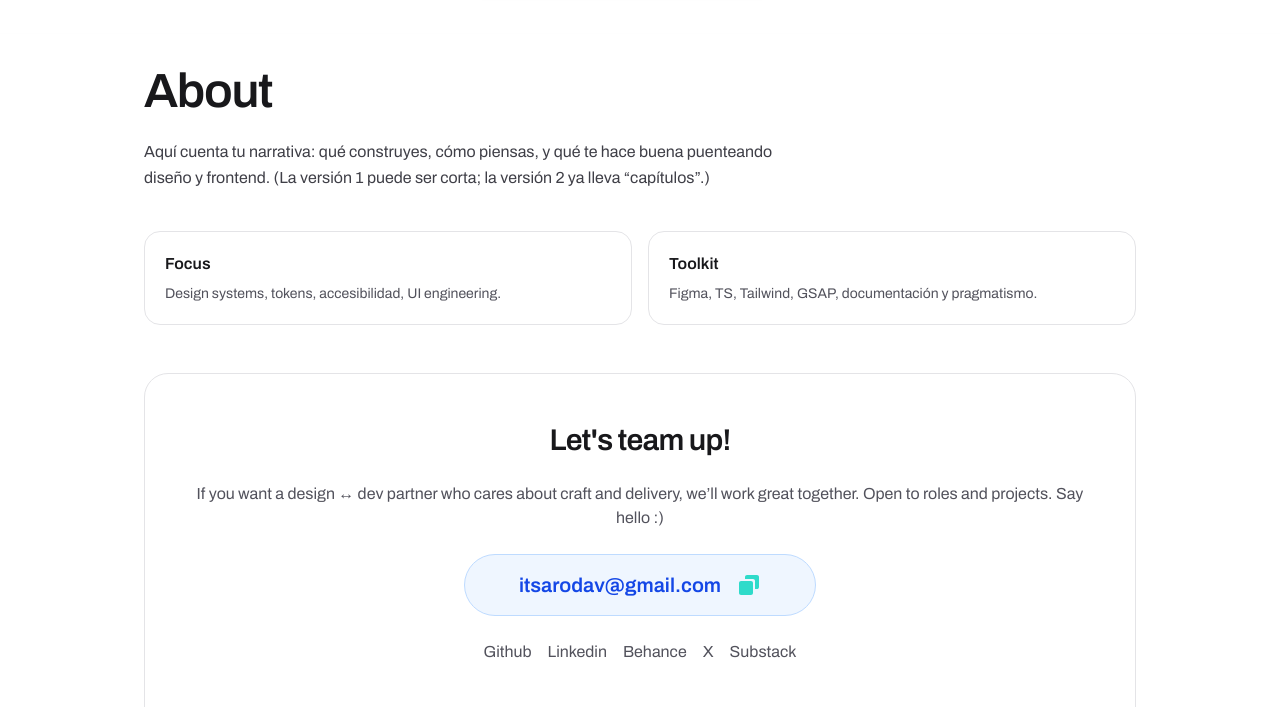
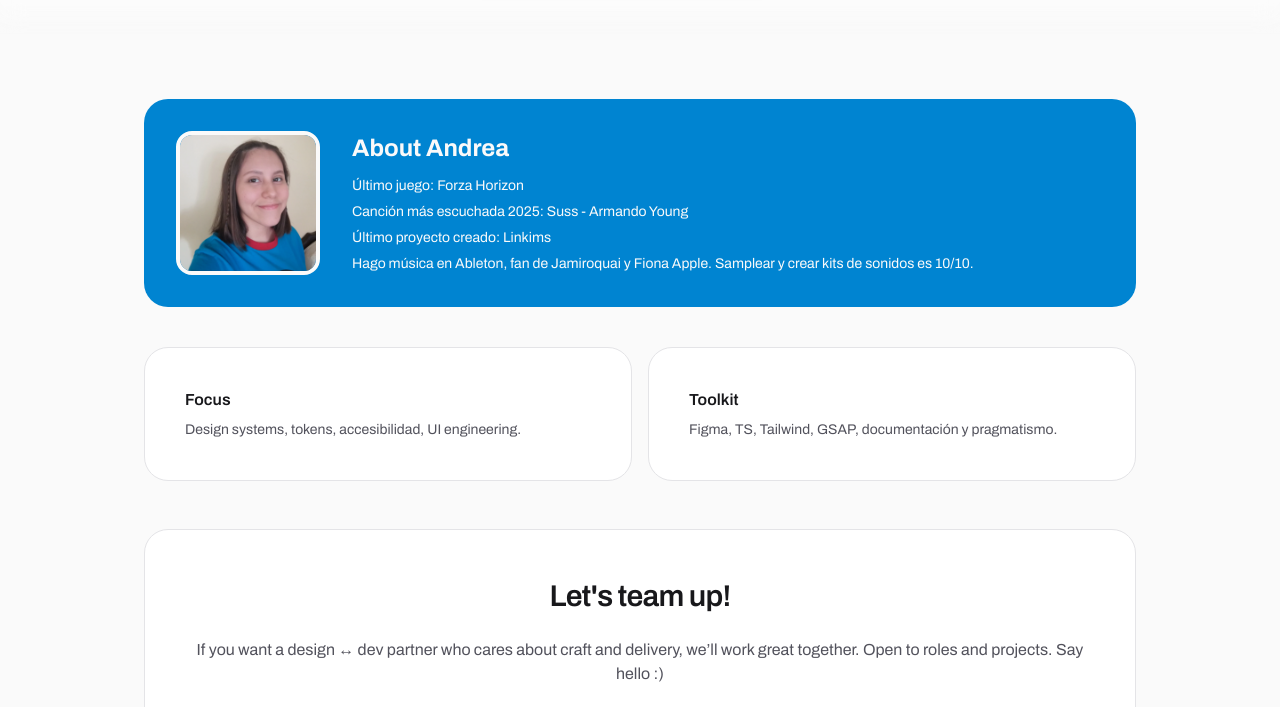
Before and after one commit to itsarodav/web-portfolio, a website built with Vite: page about.html in a window 1280 px wide. Shown: the part 61-768 px from the top of the page. Built offline with nearby package versions, Linux system fonts and the light colour scheme.

Commit message:
About card added

```diff
--- a/about.html
+++ b/about.html
@@ -17,22 +17,36 @@
         <title>About — Andrea</title>
     </head>
 
-    <body class="flex min-h-screen flex-col bg-white text-zinc-900 dark:bg-zinc-950 dark:text-zinc-100">
+    <body class="flex min-h-screen flex-col bg-zinc-50 text-zinc-900 dark:bg-zinc-950 dark:text-zinc-100">
         <div data-include="header"></div>
         <main class="mx-auto max-w-5xl grow px-4 py-14">
-        <h1 class="about-title text-4xl font-semibold tracking-tight md:text-5xl">About</h1>
 
-        <p class="about-body mt-6 max-w-2xl text-base leading-relaxed text-zinc-700 dark:text-zinc-300">
-            Aquí cuenta tu narrativa: qué construyes, cómo piensas, y qué te hace buena puenteando diseño y frontend.
-            (La versión 1 puede ser corta; la versión 2 ya lleva “capítulos”.)
-        </p>
+        <!-- Fun bio card -->
+        <div class="mt-8 flex flex-row items-center gap-6 rounded-3xl bg-sky-600 p-6 dark:bg-blue-300 md:gap-8 md:p-8">
+            <div class="shrink-0">
+                <img
+                    src="/assets/arodav-profile.webp"
+                    alt="Foto de Andrea"
+                    class="h-28 w-28 rounded-2xl border-4 border-zinc-50 object-cover object-top dark:border-blue-500 md:h-36 md:w-36"
+                />
+            </div>
+            <div>
+                <h1 class="text-2xl font-bold text-zinc-50 dark:text-zinc-700">About Andrea</h1>
+                <ul class="mt-3 list-none space-y-1.5 text-sm text-zinc-50 dark:text-zinc-600">
+                    <li>Último juego: Forza Horizon</li>
+                    <li>Canción más escuchada 2025: Suss - Armando Young</li>
+                    <li>Último proyecto creado: Linkims</li>
+                    <li>Hago música en Ableton, fan de Jamiroquai y Fiona Apple. Samplear y crear kits de sonidos es 10/10.</li>
+                </ul>
+            </div>
+        </div>
 
         <div class="mt-10 mb-12 grid gap-4 sm:grid-cols-2">
-            <div class="rounded-2xl border border-zinc-200 bg-white p-5 dark:border-zinc-800 dark:bg-zinc-900">
+            <div class="rounded-3xl border border-zinc-200 bg-white p-6 md:p-10 dark:border-zinc-800 dark:bg-zinc-900">
             <h2 class="font-semibold">Focus</h2>
             <p class="mt-2 text-sm text-zinc-600 dark:text-zinc-300">Design systems, tokens, accesibilidad, UI engineering.</p>
             </div>
-            <div class="rounded-2xl border border-zinc-200 bg-white p-5 dark:border-zinc-800 dark:bg-zinc-900">
+            <div class="rounded-3xl border border-zinc-200 bg-white p-6 md:p-10 dark:border-zinc-800 dark:bg-zinc-900">
             <h2 class="font-semibold">Toolkit</h2>
             <p class="mt-2 text-sm text-zinc-600 dark:text-zinc-300">Figma, TS, Tailwind, GSAP, documentación y pragmatismo.</p>
             </div>
@@ -41,6 +55,6 @@
         </main>
         <div data-include="footer"></div>
 
-        <script type="module" src="/src/main.ts"></script>
+        <script type="module" src="/src/about.ts"></script>
     </body>
 </html>
```
